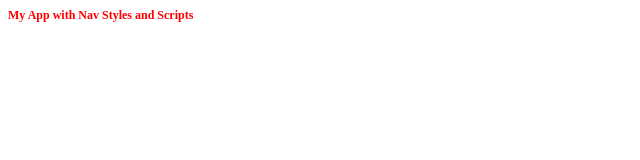
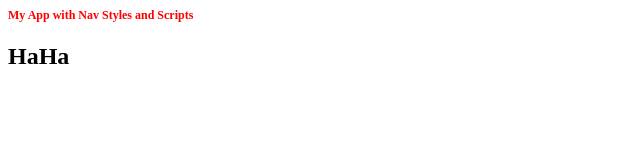
Before and after one commit to thinkful-ei25/test_repo, a plain HTML site: page index.html in a window 1280 px wide. Shown: the full height of the page, 0-640 px from the left. Drawn offline with Linux system fonts and the light colour scheme.

Commit message:
haha on index.html

```diff
--- a/index.html
+++ b/index.html
@@ -10,7 +10,7 @@
 </head>
 <body>
     <h1>My App with Nav Styles and Scripts</h1>
-
+        <h2>HaHa</h2>
     <script src="app.js"></script>
 </body>
 </html>
```
